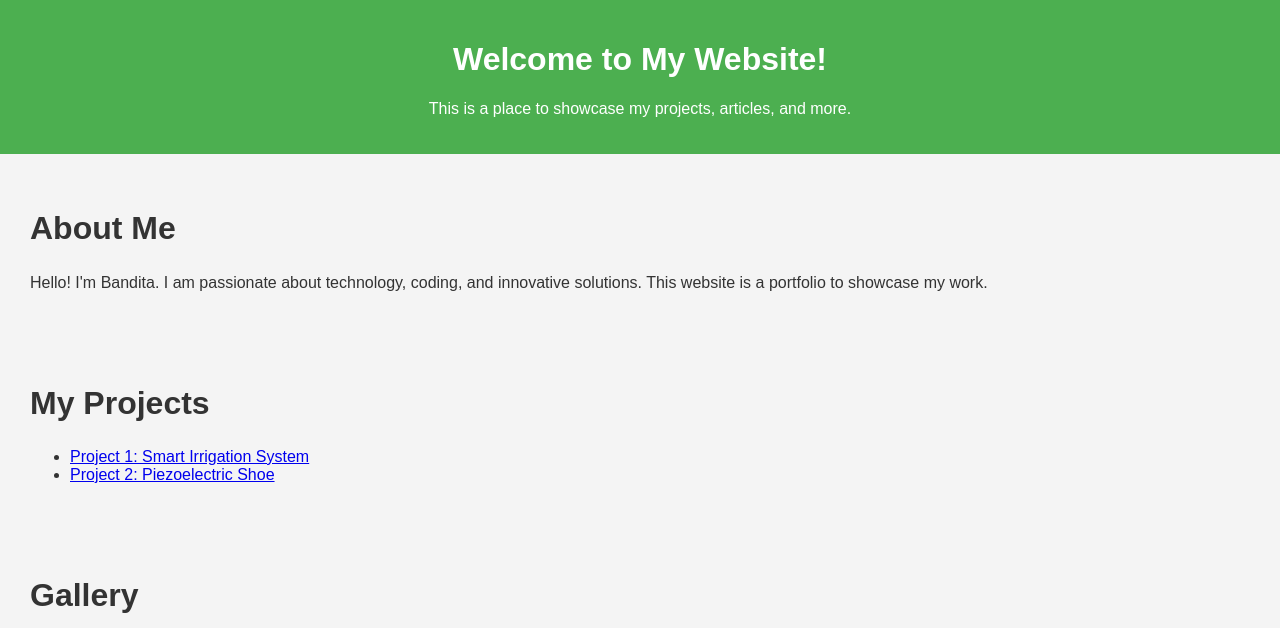
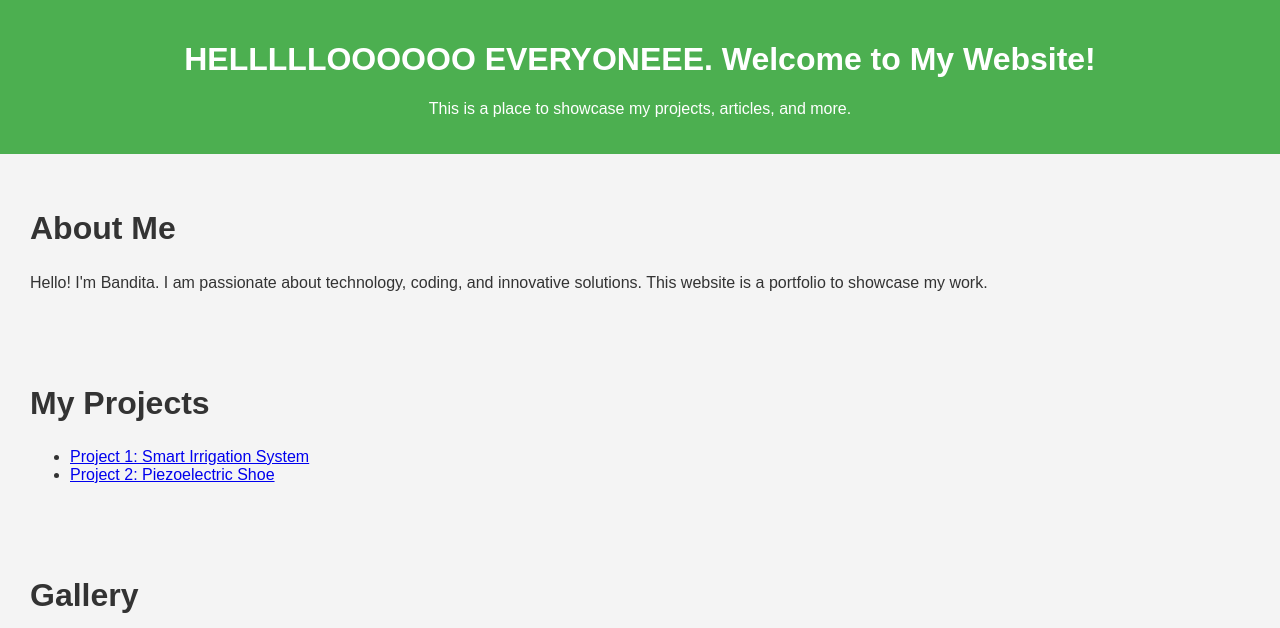
Before and after one commit to banditaaa123/BANDITA, a plain HTML site: page index.html in a window 1280 px wide. Shown: the top 628 px of the page. Drawn offline with Linux system fonts and the light colour scheme.

Commit message:
Update index.html

```diff
--- a/index.html
+++ b/index.html
@@ -9,7 +9,7 @@
 <body>
     <!-- Header Section -->
     <header>
-        <h1>Welcome to My Website!</h1>
+        <h1>HELLLLLOOOOOO EVERYONEEE.  Welcome to My Website!</h1>
         <p>This is a place to showcase my projects, articles, and more.</p>
     </header>
 
```
